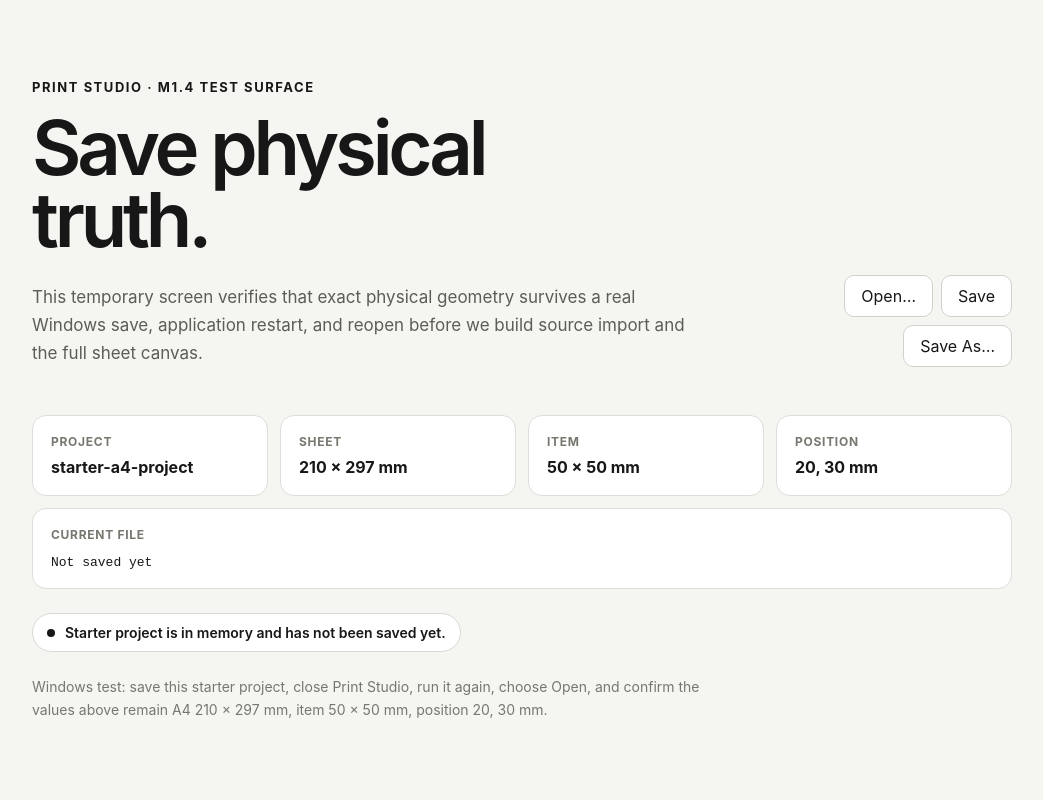
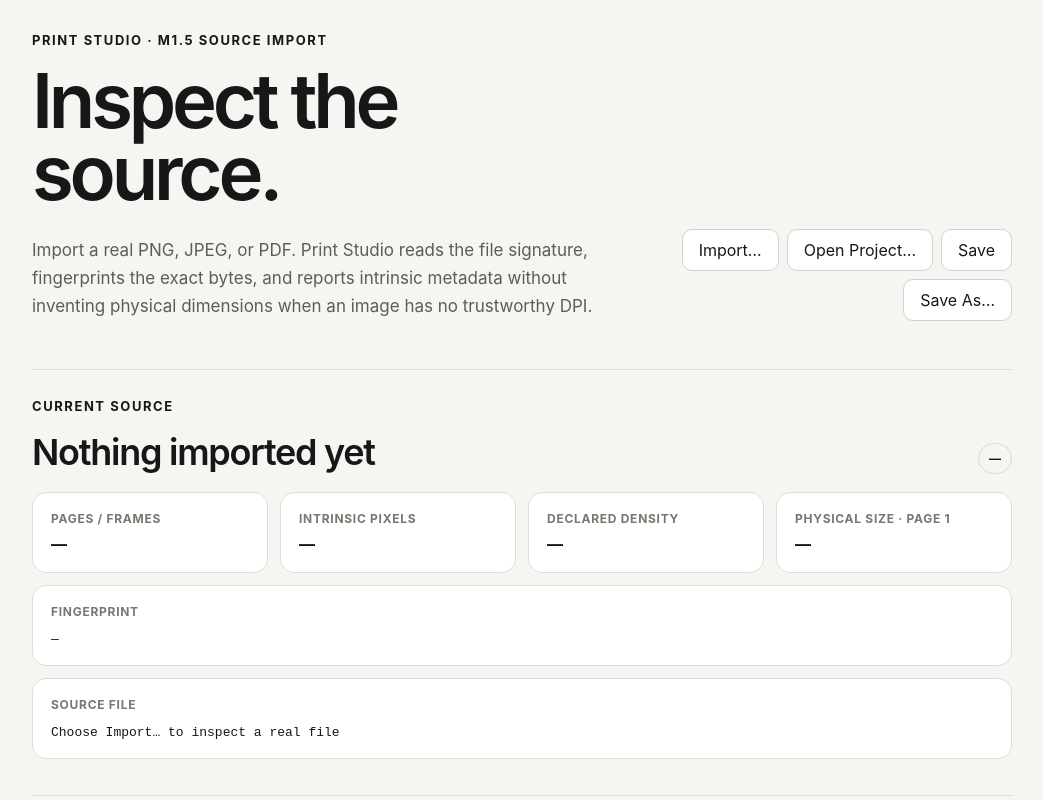
Before and after one commit to shahgul/print-studio, a React (Vite) app in the folder apps/desktop/: page / in a window 1280 px wide. Shown: the top 800 px of the page, without its empty margins (118-1161 px from the left). Built offline with nearby package versions, Linux system fonts and the light colour scheme.

Commit message:
feat: add M1.5 desktop source import checkpoint

```diff
--- a/apps/desktop/package.json
+++ b/apps/desktop/package.json
@@ -16,7 +16,8 @@
     "react": "^19.1.1",
     "react-dom": "^19.1.1",
     "@print-studio/project-file": "workspace:*",
-    "@tauri-apps/plugin-dialog": "^2.0.0"
+    "@tauri-apps/plugin-dialog": "^2.0.0",
+    "@print-studio/document-import": "workspace:*"
   },
   "devDependencies": {
     "@tauri-apps/cli": "^2.0.0",
--- a/apps/desktop/src/App.tsx
+++ b/apps/desktop/src/App.tsx
@@ -1,8 +1,11 @@
+import { importSourceBytes } from '@print-studio/document-import';
+import { type Source } from '@print-studio/domain';
+import { ProjectPersistence } from '@print-studio/project-file';
 import { open, save } from '@tauri-apps/plugin-dialog';
-import { ProjectPersistence } from '@print-studio/project-file';
 import { useMemo, useState } from 'react';
 
 import { createTauriProjectTextStore, ensureProjectExtension } from './project-io';
+import { createTauriSourceBytesReader } from './source-io';
 import { createStarterProject } from './starter-project';
 
 const PROJECT_FILTER = [
@@ -12,11 +15,51 @@
   },
 ];
 
+const SOURCE_FILTER = [
+  {
+    name: 'Supported documents',
+    extensions: ['pdf', 'png', 'jpg', 'jpeg'],
+  },
+];
+
+function fileNameFromPath(path: string): string {
+  return path.split(/[\\/]/).pop() || path;
+}
+
+function formatPhysicalSize(source: Source): string {
+  const size = source.pages[0]?.physicalSize;
+  if (!size) {
+    return 'Unknown — no trusted DPI';
+  }
+
+  return `${size.width.toMillimetres().toFixed(2)} × ${size.height.toMillimetres().toFixed(2)} mm`;
+}
+
+function formatRaster(source: Source): string {
+  const raster = source.pages[0]?.raster;
+  if (!raster) {
+    return 'Vector/PDF page';
+  }
+
+  return `${raster.pixelWidth} × ${raster.pixelHeight} px`;
+}
+
+function formatDensity(source: Source): string {
+  const density = source.pages[0]?.raster?.densityDpi;
+  if (!density) {
+    return 'Not declared';
+  }
+
+  return `${density.x.toFixed(2)} × ${density.y.toFixed(2)} DPI`;
+}
+
 export function App() {
   const persistence = useMemo(() => new ProjectPersistence(createTauriProjectTextStore()), []);
+  const sourceReader = useMemo(() => createTauriSourceBytesReader(), []);
   const [project, setProject] = useState(createStarterProject);
   const [projectPath, setProjectPath] = useState<string | null>(null);
-  const [status, setStatus] = useState('Starter project is in memory and has not been saved yet.');
+  const [source, setSource] = useState<Source | null>(null);
+  const [status, setStatus] = useState('M1.5 is ready to inspect a real PNG, JPEG, or PDF.');
   const [isBusy, setIsBusy] = useState(false);
 
   const sheet = project.sheets[0];
@@ -65,7 +108,7 @@
     }
   }
 
-  async function handleOpen() {
+  async function handleOpenProject() {
     setIsBusy(true);
     try {
       const selected = await open({
@@ -88,23 +131,59 @@
     }
   }
 
+  async function handleImportSource() {
+    setIsBusy(true);
+    try {
+      const selected = await open({
+        title: 'Import PDF or Image',
+        multiple: false,
+        directory: false,
+        filters: SOURCE_FILTER,
+      });
+
+      if (typeof selected !== 'string') {
+        return;
+      }
+
+      const bytes = await sourceReader.read(selected);
+      const imported = await importSourceBytes({
+        sourceId: crypto.randomUUID(),
+        displayName: fileNameFromPath(selected),
+        filePath: selected,
+        bytes,
+      });
+
+      setSource(imported);
+      setStatus(
+        `Imported ${imported.displayName}: ${imported.pages.length} page(s), ${imported.byteLength.toLocaleString()} bytes.`,
+      );
+    } catch (error) {
+      setStatus(`Import failed: ${String(error)}`);
+    } finally {
+      setIsBusy(false);
+    }
+  }
+
   return (
     <main className="shell">
       <section className="project-panel" aria-labelledby="app-title">
         <div className="project-heading">
           <div>
-            <p className="eyebrow">Print Studio · M1.4 test surface</p>
-            <h1 id="app-title">Save physical truth.</h1>
+            <p className="eyebrow">Print Studio · M1.5 source import</p>
+            <h1 id="app-title">Inspect the source.</h1>
             <p className="lede">
-              This temporary screen verifies that exact physical geometry survives a real Windows
-              save, application restart, and reopen before we build source import and the full sheet
-              canvas.
+              Import a real PNG, JPEG, or PDF. Print Studio reads the file signature, fingerprints
+              the exact bytes, and reports intrinsic metadata without inventing physical dimensions
+              when an image has no trustworthy DPI.
             </p>
           </div>
 
-          <div className="actions" aria-label="Project file actions">
-            <button type="button" onClick={handleOpen} disabled={isBusy}>
-              Open…
+          <div className="actions" aria-label="Source and project actions">
+            <button type="button" onClick={handleImportSource} disabled={isBusy}>
+              Import…
+            </button>
+            <button type="button" onClick={handleOpenProject} disabled={isBusy}>
+              Open Project…
             </button>
             <button type="button" onClick={handleSave} disabled={isBusy}>
               Save
@@ -112,6 +191,52 @@
             <button type="button" onClick={handleSaveAs} disabled={isBusy}>
               Save As…
             </button>
+          </div>
+        </div>
+
+        <section className="checkpoint" aria-labelledby="source-heading">
+          <div className="section-heading">
+            <div>
+              <p className="eyebrow">Current source</p>
+              <h2 id="source-heading">{source?.displayName ?? 'Nothing imported yet'}</h2>
+            </div>
+            <span className="source-kind">{source?.kind ?? '—'}</span>
+          </div>
+
+          <div className="truth-grid">
+            <article>
+              <span>Pages / frames</span>
+              <strong>{source?.pages.length ?? '—'}</strong>
+            </article>
+            <article>
+              <span>Intrinsic pixels</span>
+              <strong>{source ? formatRaster(source) : '—'}</strong>
+            </article>
+            <article>
+              <span>Declared density</span>
+              <strong>{source ? formatDensity(source) : '—'}</strong>
+            </article>
+            <article>
+              <span>Physical size · page 1</span>
+              <strong>{source ? formatPhysicalSize(source) : '—'}</strong>
+            </article>
+          </div>
+
+          <div className="file-path">
+            <span>Fingerprint</span>
+            <code>{source ? `SHA-256 · ${source.fingerprint.value}` : '—'}</code>
+          </div>
+          <div className="file-path">
+            <span>Source file</span>
+            <code>{source?.filePath ?? 'Choose Import… to inspect a real file'}</code>
+          </div>
+        </section>
+
+        <section className="checkpoint muted-checkpoint" aria-labelledby="project-heading">
+          <div className="section-heading">
+            <div>
+              <p className="eyebrow">M1.4 regression</p>
+              <h2 id="project-heading">Physical project remains intact.</h2>
             </div>
           </div>
 
@@ -145,11 +270,7 @@
               </strong>
             </article>
           </div>
-
-        <div className="file-path">
-          <span>Current file</span>
-          <code>{projectPath ?? 'Not saved yet'}</code>
-        </div>
+        </section>
 
         <div className="status" role="status" aria-live="polite">
           <span className="status-dot" aria-hidden="true" />
@@ -157,8 +278,9 @@
         </div>
 
         <p className="test-note">
-          Windows test: save this starter project, close Print Studio, run it again, choose Open,
-          and confirm the values above remain A4 210 × 297 mm, item 50 × 50 mm, position 20, 30 mm.
+          M1.5 checkpoint: import one real photo and one real PDF. Verify pixels/page count, physical
+          size where known, and that an image without trustworthy DPI explicitly says its physical
+          size is unknown.
         </p>
       </section>
     </main>
--- a/apps/desktop/src/styles.css
+++ b/apps/desktop/src/styles.css
@@ -105,11 +105,43 @@
   gap: 8px;
 }
 
+.checkpoint {
+  margin-top: 48px;
+  padding-top: 28px;
+  border-top: 1px solid #ddddda;
+}
+
+.muted-checkpoint {
+  margin-top: 36px;
+}
+
+.section-heading {
+  display: flex;
+  align-items: flex-end;
+  justify-content: space-between;
+  gap: 24px;
+}
+
+.section-heading h2 {
+  margin: 0;
+  font-size: clamp(24px, 4vw, 36px);
+  font-weight: 600;
+  letter-spacing: -0.035em;
+}
+
+.source-kind {
+  padding: 7px 10px;
+  border: 1px solid #d9d9d3;
+  border-radius: 999px;
+  font-size: 12px;
+  font-weight: 700;
+}
+
 .truth-grid {
   display: grid;
   grid-template-columns: repeat(4, minmax(0, 1fr));
   gap: 12px;
-  margin-top: 48px;
+  margin-top: 18px;
 }
 
 .truth-grid article,
@@ -200,6 +232,7 @@
   }
 
   button,
+  .source-kind,
   .truth-grid article,
   .file-path,
   .status {
@@ -207,6 +240,10 @@
     background: #191917;
   }
 
+  .checkpoint {
+    border-color: #35352f;
+  }
+
   button:hover:not(:disabled) {
     border-color: #6d6d65;
   }
```
Lines whose indentation alone changed are shown as unchanged.
